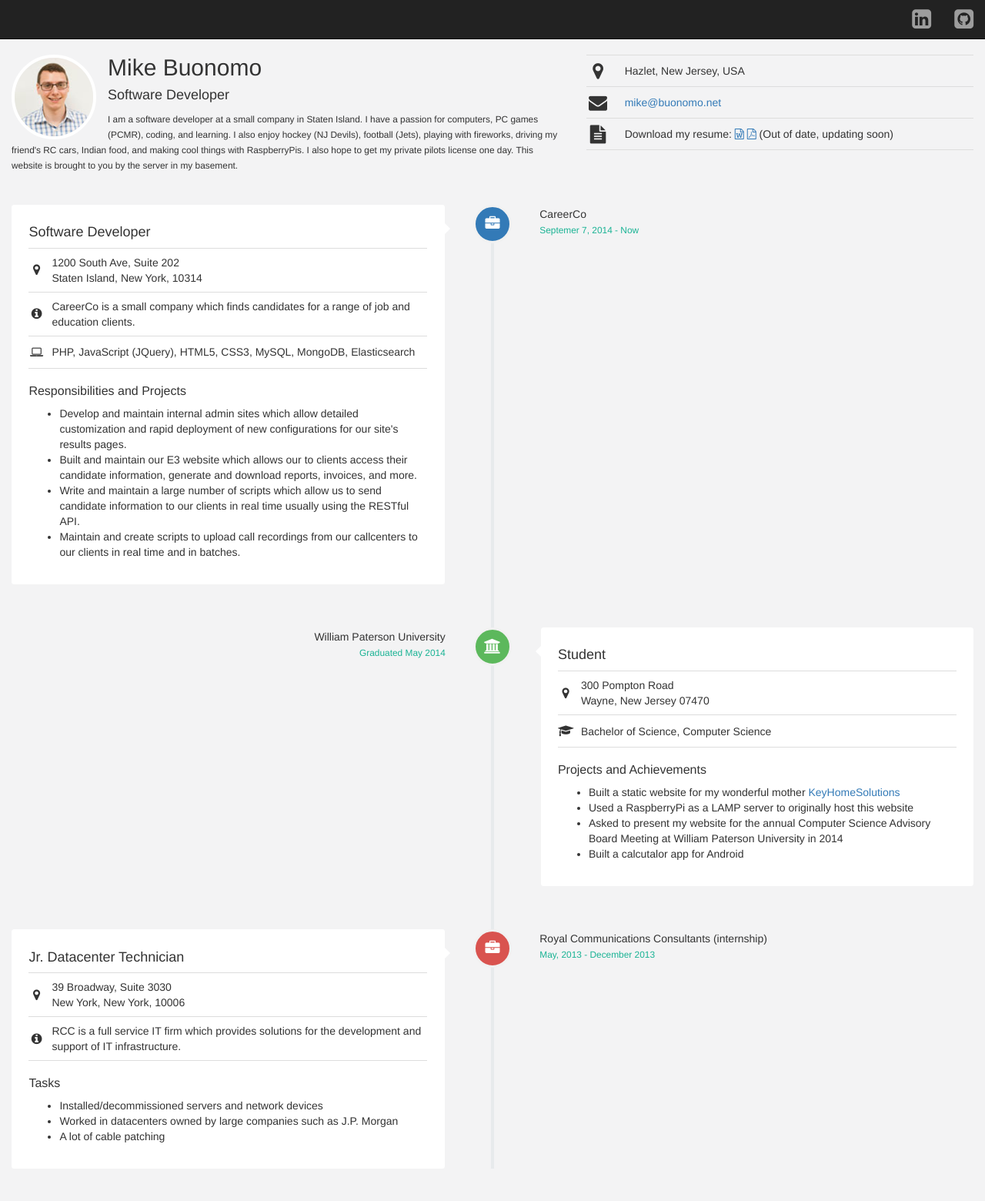
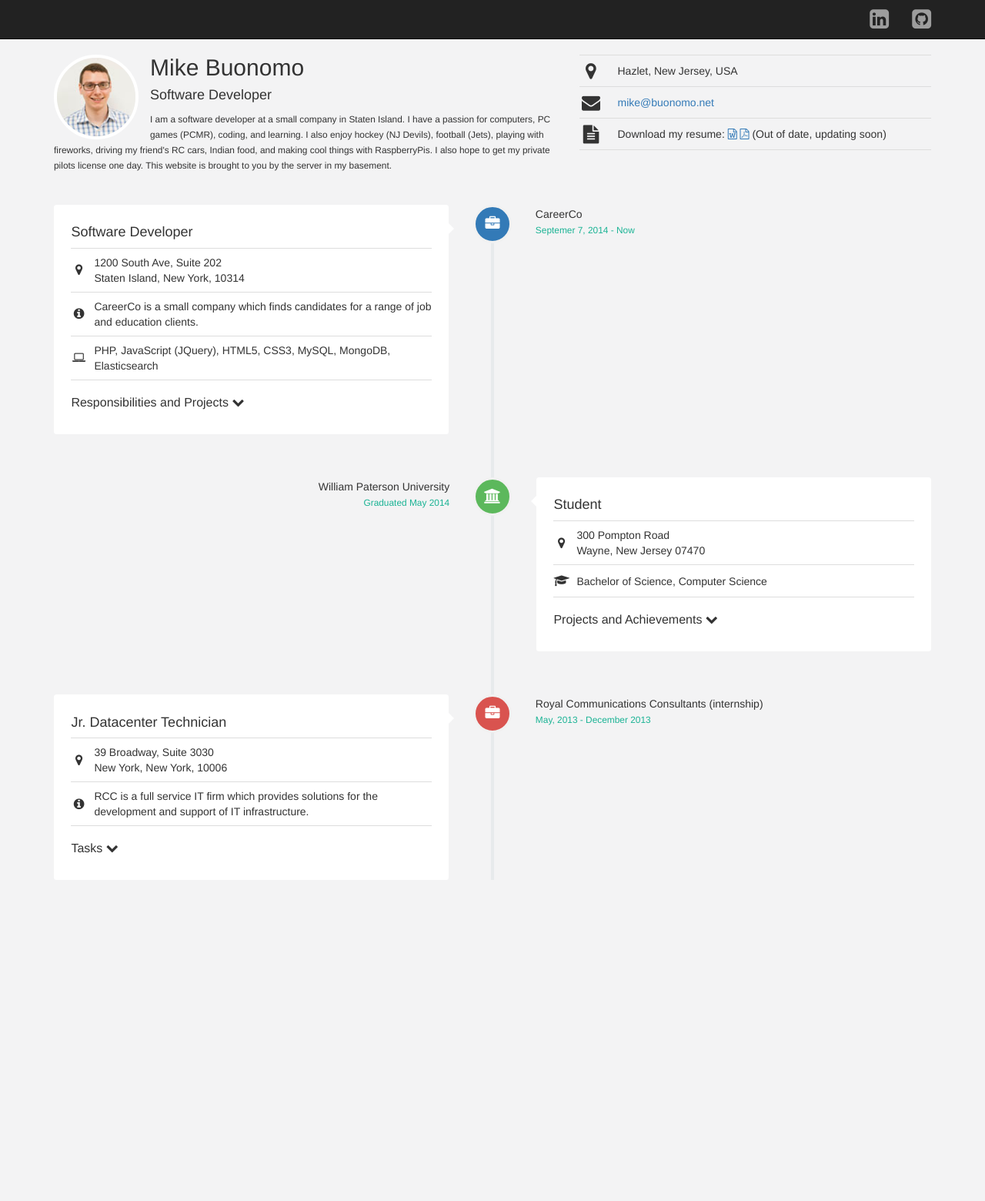
Before and after one commit to mrb2590/mikebuonomo.me, a PHP site: page / in a window 1280 px wide. Shown: the whole page at 77% size. After the commit the page ends 1108 px from the top, so only its background shows below. Run offline with PHP 8.4, Linux system fonts and the light colour scheme; data that the repository does not hold is empty.

Commit message:
Made bulleted lists in timline collapsable

```diff
--- a/public/css/about.css
+++ b/public/css/about.css
@@ -24,3 +24,9 @@
 .profile-about {
     padding-top: 20px;
 }
+.toggle-ul-btn {
+    cursor: pointer;
+}
+.toggle-ul {
+    display: none;
+}
--- a/view/about/index.phtml
+++ b/view/about/index.phtml
@@ -1,5 +1,5 @@
 <link href="/css/timeline.css" media="screen" rel="stylesheet" type="text/css">
-<div class="container-fluid">
+<div class="container">
     <div class="row">
         <div class="col-sm-7">
             <div class="profile-info">
@@ -37,7 +37,7 @@
     </div>
 </div>
 
-<div class="container-fluid">
+<div class="container">
     <div class="row">
         <div class="col-sm-12">
             <div id="vertical-timeline" class="vertical-container light-timeline center-orientation">
@@ -70,8 +70,8 @@
                                 <td>PHP, JavaScript (JQuery), HTML5, CSS3, MySQL, MongoDB, Elasticsearch</td>
                             </tr>
                         </table>
-                        <h3>Responsibilities and Projects</h3>
-                        <ul>
+                        <h3>Responsibilities and Projects <i class="fa fa-chevron-down toggle-ul-btn" aria-hidden="true"></i></h3>
+                        <ul class="toggle-ul">
                             <li>Develop and maintain internal admin sites which allow detailed customization and rapid deployment of new configurations for our site's results pages.</li>
                             <li>Built and maintain our E3 website which allows our to clients access their candidate information, generate and download reports, invoices, and more.</li>
                             <li>Write and maintain a large number of scripts which allow us to send candidate information to our clients in real time usually using the RESTful API.</li>
@@ -108,8 +108,8 @@
                                 <td>Bachelor of Science, Computer Science</td>
                             </tr>
                         </table>
-                        <h3>Projects and Achievements</h3>
-                        <ul>
+                        <h3>Projects and Achievements <i class="fa fa-chevron-down toggle-ul-btn" aria-hidden="true"></i></h3>
+                        <ul class="toggle-ul">
                             <li>Built a static website for my wonderful mother <a href="http://www.keyhomesolutions.net">KeyHomeSolutions</a></li>
                             <li>Used a RaspberryPi as a LAMP server to originally host this website</li>
                             <li>Asked to present my website for the annual Computer Science Advisory Board Meeting at William Paterson University in 2014</li>
@@ -146,8 +146,8 @@
                                 <td>RCC is a full service IT firm which provides solutions for the development and support of IT infrastructure.</td>
                             </tr>
                         </table>
-                        <h3>Tasks</h3>
-                        <ul>
+                        <h3>Tasks <i class="fa fa-chevron-down toggle-ul-btn" aria-hidden="true"></i></h3>
+                        <ul class="toggle-ul">
                             <li>Installed/decommissioned servers and network devices</li>
                             <li>Worked in datacenters owned by large companies such as J.P. Morgan</li>
                             <li>A lot of cable patching</li>
@@ -175,4 +175,15 @@ $(window).scroll(function() {
         'opacity': ((height - position) / height)
     });
 });
+$(document).on('click', '.toggle-ul-btn', function() {
+    var ul = $(this).parents().siblings('ul.toggle-ul');
+    console.log(ul);
+    if (ul.is(':hidden')) {
+        ul.slideDown();
+        $(this).removeClass('fa-chevron-down').addClass('fa-chevron-up');
+    } else {
+        ul.slideUp();
+        $(this).removeClass('fa-chevron-up').addClass('fa-chevron-down');
+    }
+});
 </script>
--- a/view/layout/layout.phtml
+++ b/view/layout/layout.phtml
@@ -15,7 +15,7 @@
 </head>
 <body>
     <nav class="navbar navbar-inverse navbar-fixed-top">
-        <div class="container-fluid">
+        <div class="container">
             <div class="navbar-header">
                 <button type="button" class="navbar-toggle collapsed" data-toggle="collapse" data-target="#bs-example-navbar-collapse-1" aria-expanded="false">
                     <span class="sr-only">Toggle navigation</span>
```
